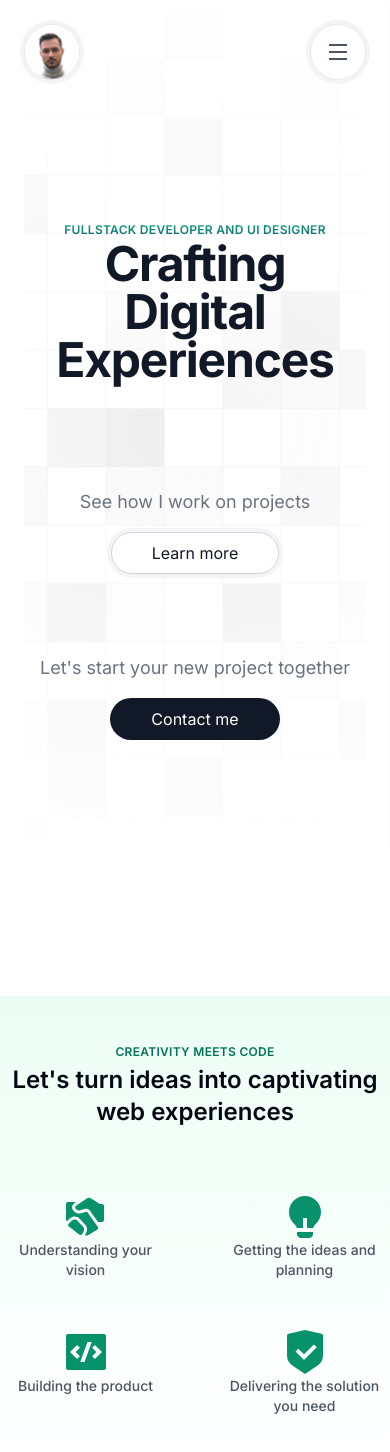
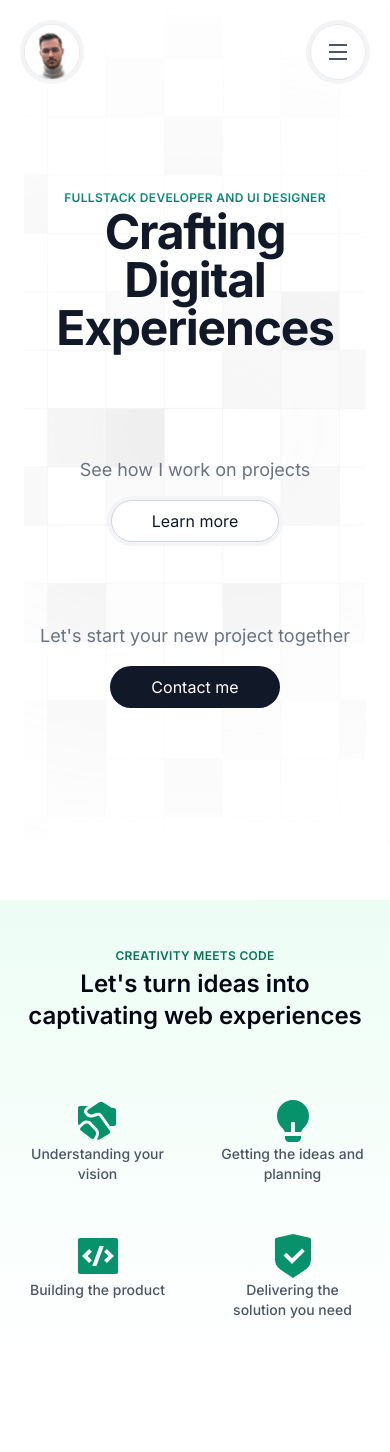
Before and after one commit to mbykowicz/mbykowicz, a Next.js app: page / in a window 390 px wide. Shown: the top 1452 px of the page. After the commit the page ends 1368 px from the top, so only its background shows below. Built offline with nearby package versions, Linux system fonts and the light colour scheme.

Commit message:
margin and padding adjustements;

```diff
--- a/app/page.tsx
+++ b/app/page.tsx
@@ -3,7 +3,7 @@ import Hero from '@/components/Hero'
 
 export default function Home() {
   return (
-    <main className='grid gap-32 bg-hero-bg-image bg-top bg-origin-content bg-no-repeat'>
+    <main className='grid gap-24 bg-top bg-no-repeat lg:gap-32 bg-hero-bg-image bg-origin-content'>
       <Hero />
       <Banner />
     </main>
--- a/components/Banner.tsx
+++ b/components/Banner.tsx
@@ -41,7 +41,7 @@ function Icon({ is, className }: IType) {
 function Banner() {
   return (
     <div className='flex justify-center full-width bg-gradient-to-b from-mountain-meadow-50 to-transparent'>
-      <div className='flex flex-col items-center justify-center py-12'>
+      <div className='flex flex-col items-center justify-center px-6 py-12'>
         <div className='max-w-lg space-y-1 text-center sm:max-w-xl'>
           <h3 className='text-xs font-semibold tracking-wide uppercase sm:text-sm text-mountain-meadow-700'>
             creativity meets code
--- a/components/Hero.tsx
+++ b/components/Hero.tsx
@@ -9,7 +9,7 @@ import { RiArrowRightDownLine } from 'react-icons/ri'
 
 function Hero() {
   return (
-    <div className='flex items-center mt-[calc(var(--navbar-height)+var(--navbar-top-margin))] py-32'>
+    <div className='flex items-center mt-[calc(var(--navbar-height)+var(--navbar-top-margin))] py-24 lg:32'>
       <div className='grid w-full grid-cols-1 gap-16 lg:grid-cols-2 lg:gap-0'>
         <div className='text-center lg:text-left'>
           <h3 className='uppercase font-semibold text-xs xs:text-sm sm:text-lg xl:text-[28px] tracking-wide bg-hero-text-gradient inline-block text-transparent bg-clip-text'>
```
